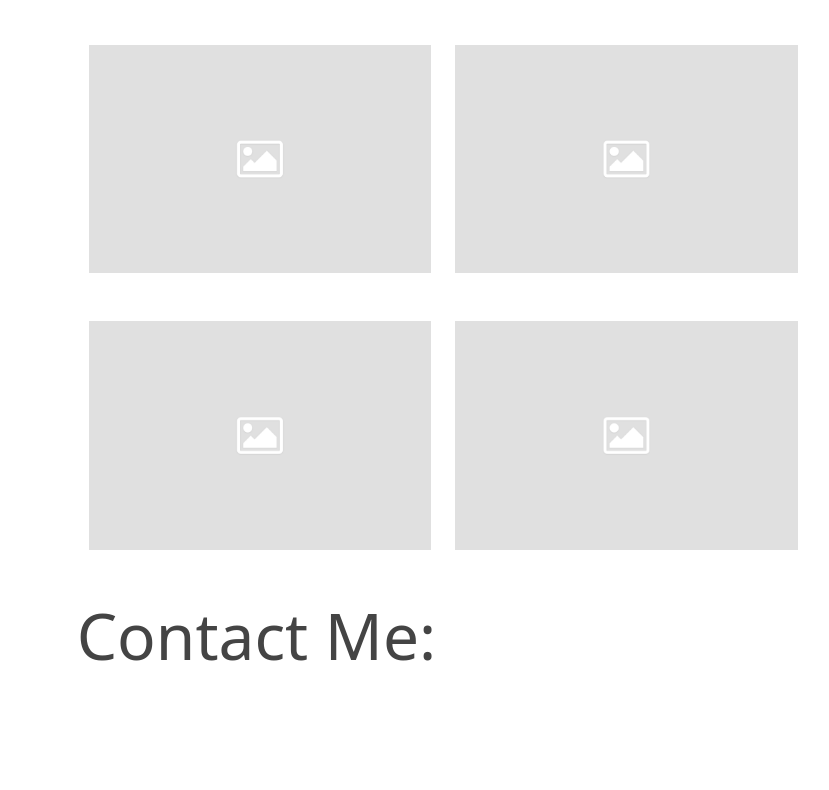
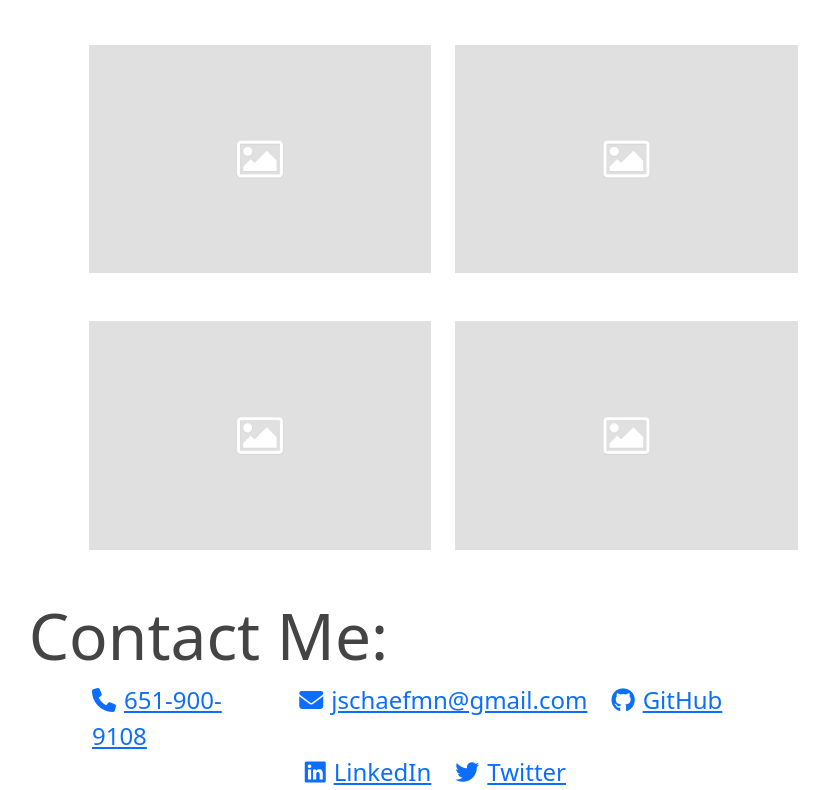
Before and after one commit to jschaefmn/portfolio-v2, a plain HTML site: page index.html in a window 1280 px wide. Shown: the part 1205-1995 px from the top of the page, without its empty margins (410-1239 px from the left). Before the commit the page ends 1927 px from the top, so only its background shows below. Drawn offline with nearby package versions, Linux system fonts and the light colour scheme.

Commit message:
added contact me section

```diff
--- a/assets/css/style.css
+++ b/assets/css/style.css
@@ -41,3 +41,11 @@ body {
 section {
   margin: 3rem;
 }
+
+i {
+  margin-right: .5rem;
+}
+
+.linkedin {
+  text-align: right;
+}
--- a/index.html
+++ b/index.html
@@ -6,6 +6,9 @@
   <meta http-equiv="X-UA-Compatible" content="IE=edge">
   <meta name="viewport" content="width=device-width, initial-scale=1.0">
   <link rel="stylesheet" href="https://cdn.jsdelivr.net/npm/bootstrap@5.2.0-beta1/dist/css/bootstrap.min.css">
+  <link rel="stylesheet" href="https://cdnjs.cloudflare.com/ajax/libs/font-awesome/6.1.1/css/all.min.css"
+    integrity="sha512-KfkfwYDsLkIlwQp6LFnl8zNdLGxu9YAA1QvwINks4PhcElQSvqcyVLLD9aMhXd13uQjoXtEKNosOWaZqXgel0g=="
+    crossorigin="anonymous" referrerpolicy="no-referrer">
   <link rel="stylesheet" href="./assets/css/style.css">
   <title>Welcome!</title>
 </head>
@@ -71,9 +74,28 @@
             </div>
           </div>
         </section>
-        <section class="contact-me">
+        <footer class="contact-me">
           <h2 class="display-3">Contact Me:</h2>
-        </section>
+          <div class="container-fluid">
+            <div class="row justify-content-center">
+              <div class="col-md-3 phone">
+                <a href="tel:651.900.9108"> <i class="fas fa-phone"></i>651-900-9108</a>
+              </div>
+              <div class="col-md-auto email">
+                <a href="mailto://jschaefmn@gmail.com"><i class="fas fa-envelope"></i>jschaefmn@gmail.com</a>
+              </div>
+              <div class="col-md-3 github">
+                <a href="https://github.com/jschaefmn"><i class="fab fa-github"></i>GitHub</a>
+              </div>
+              <div class="col-md-6 linkedin">
+                <a href="#"><i class="fab fa-linkedin"></i>LinkedIn</a>
+              </div>
+              <div class="col-md-6 twitter">
+                <a href="#"><i class="fab fa-twitter"></i>Twitter</a>
+              </div>
+            </div>
+          </div>
+        </footer>
       </div>
     </div>
   </div>
```
